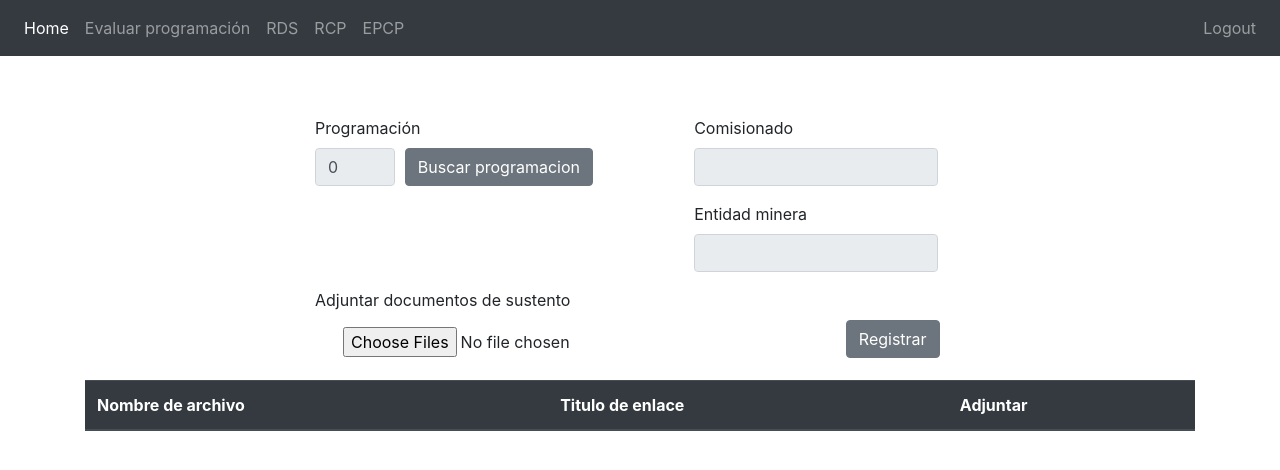
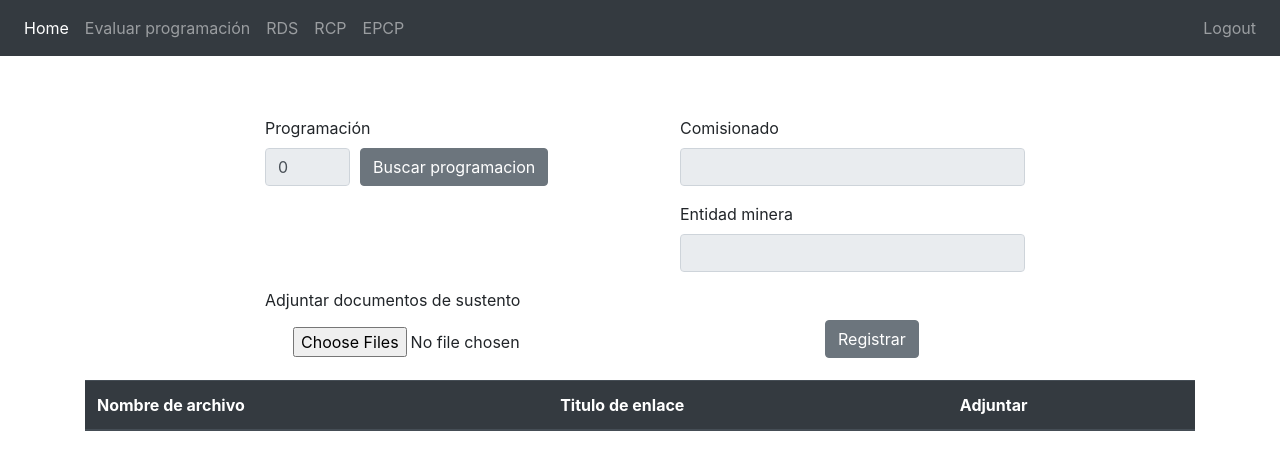
Before and after one commit to minem-diars/minem-diars-front, an Angular app: page /home/livelihood/attach in a window 1280 px wide. Shown: the top 470 px of the page. Built offline with nearby package versions, Linux system fonts and the light colour scheme.

Commit message:
modify attach file

```diff
--- a/src/app/components/attach-file/attach-file.component.css
+++ b/src/app/components/attach-file/attach-file.component.css
@@ -4,5 +4,5 @@
 }
 
 .form {
-    margin-left: 230px;
+    margin-left: 180px;
 }
--- a/src/app/components/attach-file/attach-file.component.html
+++ b/src/app/components/attach-file/attach-file.component.html
@@ -17,19 +17,13 @@
                 </div>
             </div>
             <div class="col-md-6">
-                <div class="form-row">
-                    <div class="form-group col-md-7">
-                        <label for="comisionado">Comisionado</label>
-                        <input type="text" class="form-control" id="comisionado" disabled="true" [value]="employeeName">
-                    </div>
+                <div class="form-group col-md-10">
+                    <label for="comisionado">Comisionado</label>
+                    <input type="text" class="form-control" id="comisionado" disabled="true" [value]="employeeName">
                 </div>
-                <div>
-                    <div class="form-row">
-                        <div class="form-group col-md-7">
-                            <label for="entidad_minera">Entidad minera</label>
-                            <input type="text" class="form-control" id="entidad_minera" disabled="true" [value]="miningName">
-                        </div>
-                    </div>
+                <div class="form-group col-md-10">
+                    <label for="entidad_minera">Entidad minera</label>
+                    <input type="text" class="form-control" id="entidad_minera" disabled="true" [value]="miningName">
                 </div>
             </div>
         </div>
```
